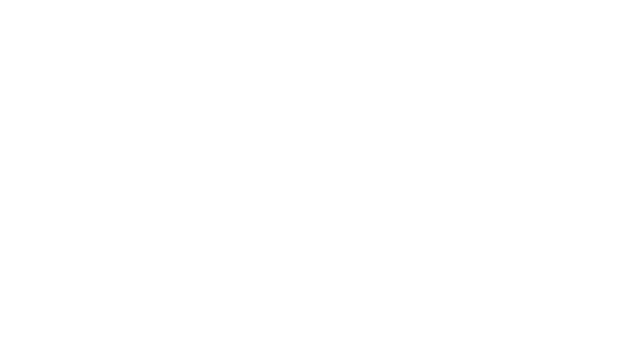
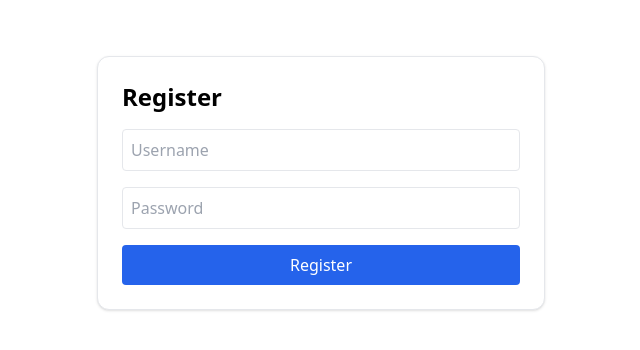
Before and after one commit to ashkshenoy/react-blog-frontend, a React (Create React App) app: page /register in a window 1280 px wide. Before the commit this address had no page. Shown: the top 350 px of the page, without its empty margins (319-959 px from the left). Built offline with nearby package versions, Linux system fonts and the light colour scheme; the HTML template or start-up script is replaced by a standard one.

Commit message:
New Files

```diff
--- a/src/App.jsx
+++ b/src/App.jsx
@@ -4,7 +4,7 @@ import { BrowserRouter as Router, Routes, Route } from 'react-router-dom';
 import PostCard from './components/PostCard';
 import CreatePostPage from './pages/CreatePostPage';
 import PrivateRoute from './components/PrivateRoute';
-
+import RegisterPage from './pages/RegisterPage';
 const dummyPost = {
   title: "A Scenic Weekend in Coorg",
   excerpt: "Coorg is a beautiful hill station known for its lush greenery and coffee plantations.",
@@ -19,6 +19,11 @@ const App = () => (
           path="/"
           element={<PostCard post={dummyPost} />}
         />
+
+
+        <Route
+          path="/register"
+          element={<RegisterPage />} />
         <Route
           path="/create"
           element={
--- /dev/null
+++ b/src/pages/RegisterPage.jsx
@@ -0,0 +1,64 @@
+import React, { useState } from 'react';
+import { useNavigate } from 'react-router-dom';
+
+const RegisterPage = () => {
+  const [form, setForm] = useState({ username: '', password: '' });
+  const navigate = useNavigate();
+
+  const handleChange = (e) => {
+    setForm({ ...form, [e.target.name]: e.target.value });
+  };
+
+  const handleSubmit = async (e) => {
+    e.preventDefault();
+
+    try {
+      const res = await fetch('http://localhost:8080/api/auth/register', {
+        method: 'POST',
+        headers: { 'Content-Type': 'application/json' },
+        body: JSON.stringify(form),
+      });
+
+      if (res.ok) {
+        alert('Registration successful!');
+        navigate('/login');
+      } else {
+        const error = await res.json();
+        alert(error.message || 'Something went wrong');
+      }
+    } catch (err) {
+      console.error(err);
+      alert('Server error');
+    }
+  };
+
+  return (
+    <div className="max-w-md mx-auto mt-10 p-6 bg-white shadow rounded-xl border">
+      <h2 className="text-2xl font-bold mb-4">Register</h2>
+      <form onSubmit={handleSubmit} className="space-y-4">
+        <input
+          name="username"
+          placeholder="Username"
+          value={form.username}
+          onChange={handleChange}
+          className="w-full p-2 border rounded"
+          required
+        />
+        <input
+          name="password"
+          type="password"
+          placeholder="Password"
+          value={form.password}
+          onChange={handleChange}
+          className="w-full p-2 border rounded"
+          required
+        />
+        <button type="submit" className="w-full bg-blue-600 text-white p-2 rounded hover:bg-blue-700">
+          Register
+        </button>
+      </form>
+    </div>
+  );
+};
+
+export default RegisterPage;
```
